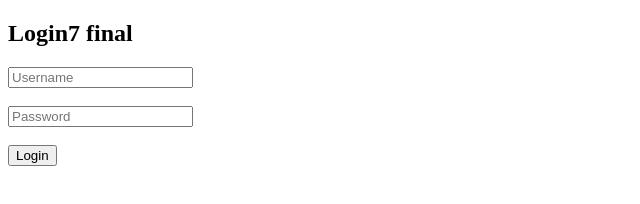
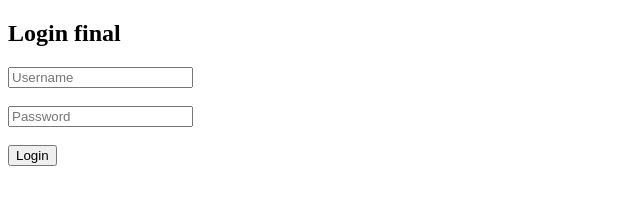
Before and after one commit to rajesh20032003/login-page, a plain HTML site: page index.html in a window 1280 px wide. Shown: the full height of the page, 0-640 px from the left. Drawn offline with Linux system fonts and the light colour scheme.

Commit message:
one final time

```diff
--- a/index.html
+++ b/index.html
@@ -3,7 +3,7 @@
 <html>
 <head><title>Login</title></head>
 <body>
-  <h2>Login7 final</h2>
+  <h2>Login final</h2>
   <form>
     <input type="text" placeholder="Username"><br><br>
     <input type="password" placeholder="Password"><br><br>
```
